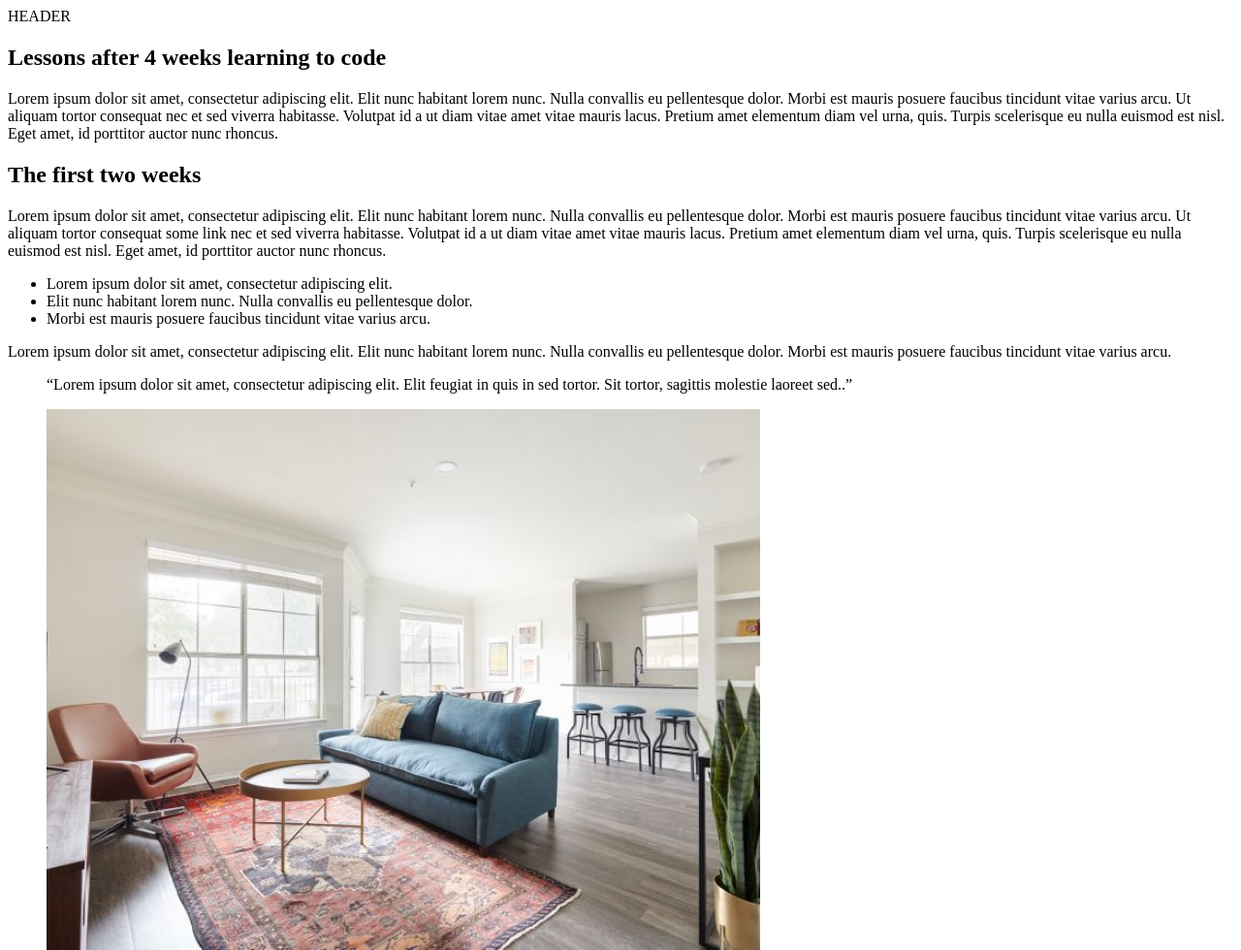
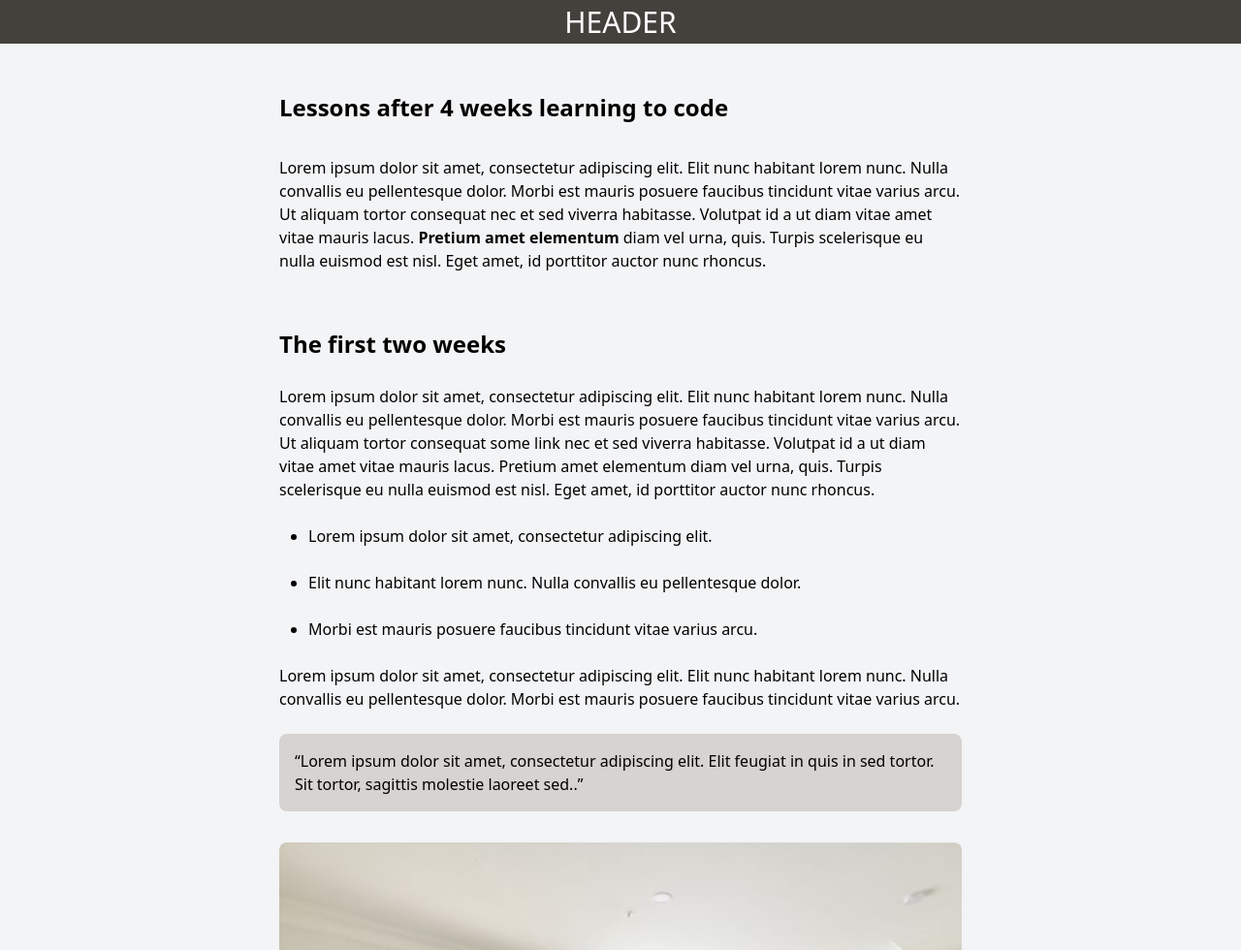
Before and after one commit to WilCahuaya/blog-ui, a plain HTML site: page article.html in a window 1280 px wide. Shown: the top 980 px of the page at 97% size. Drawn offline with Linux system fonts and the light colour scheme.

Commit message:
Add: CSS article

```diff
--- a/article.html
+++ b/article.html
@@ -4,6 +4,7 @@
     <meta charset="UTF-8" />
     <meta http-equiv="X-UA-Compatible" content="IE=edge" />
     <meta name="viewport" content="width=device-width, initial-scale=1.0" />
+    <link rel="stylesheet" href="assets/css/article.css">
     <title>article</title>
   </head>
   <body>
@@ -13,12 +14,12 @@
     <section class="section_md">
       <div class="container_md">
         <h1>Lessons after 4 weeks learning to code</h1>
-        <p>
+        <p class="p_first">
           Lorem ipsum dolor sit amet, consectetur adipiscing elit. Elit nunc
           habitant lorem nunc. Nulla convallis eu pellentesque dolor. Morbi est
           mauris posuere faucibus tincidunt vitae varius arcu. Ut aliquam tortor
           consequat nec et sed viverra habitasse. Volutpat id a ut diam vitae
-          amet vitae mauris lacus. Pretium amet elementum diam vel urna, quis.
+          amet vitae mauris lacus. <strong>Pretium amet elementum</strong> diam vel urna, quis.
           Turpis scelerisque eu nulla euismod est nisl. Eget amet, id porttitor
           auctor nunc rhoncus.
         </p>
@@ -34,10 +35,12 @@
         </p>
         <ul>
           <li>Lorem ipsum dolor sit amet, consectetur adipiscing elit.</li>
+          <br>
           <li>
             Elit nunc habitant lorem nunc. Nulla convallis eu pellentesque
             dolor.
           </li>
+          <br>
           <li>
             Morbi est mauris posuere faucibus tincidunt vitae varius arcu.
           </li>
--- /dev/null
+++ b/assets/css/article.css
@@ -0,0 +1,57 @@
+@import url("reset.css");
+body {
+  font-family: system-ui, -apple-system, BlinkMacSystemFont, "Segoe UI", Roboto,
+    Oxygen, Ubuntu, Cantarell, "Open Sans", "Helvetica Neue", sans-serif;
+    font-style: normal;
+}
+header,
+footer {
+  padding-inline: 16px;
+  background-color: #44403c;
+  color: white;
+  font-size: 30px;
+  text-align: center;
+}
+.section_md {
+  background-color: #f3f4f6;
+  padding-block: 48px;
+  display: flex;
+  flex-direction: column;
+  align-items: center;
+}
+.container_md {
+  padding-inline: 16px;
+}
+@media screen and (min-width: 800px) {
+    .container_md {
+        padding-inline: 16px;
+        width: 736px;
+      }
+  }
+h1 {
+  margin-bottom: 32px;
+}
+.p_first {
+  margin-bottom: 56px;
+}
+p, h2{
+  margin-bottom: 24px;
+}
+ul {
+  padding-left: 30px;
+  margin-bottom: 24px;
+  margin-top: 0;
+}
+blockquote{
+    padding: 16px;
+    background-color: #D6D3D1;
+    border-radius: 8px;
+    margin-bottom: 32px;
+}
+img{
+    border-radius: 8px;
+    margin-bottom: 16px;
+}
+figure{
+    margin-bottom: 56px;
+}
--- a/assets/css/style.css
+++ b/assets/css/style.css
@@ -35,6 +35,9 @@ ul, ol{
     padding-left: 20px;
     margin: 0px;
 }
+img{
+    border-radius: 16px;
+}
 a{
     color: #BE185D;
     font-size: 18px;
```
